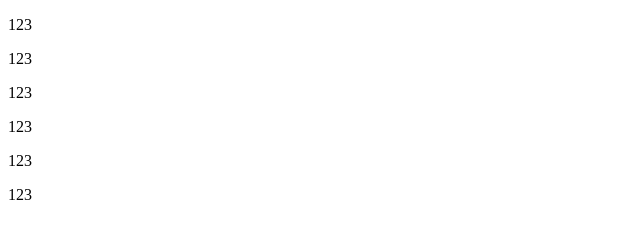
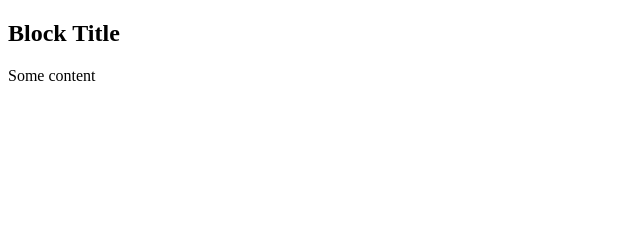
Before and after one commit to doriat/test_repository, a plain HTML site: page index.html in a window 1280 px wide. Shown: the whole page, without its empty margins (0-640 px from the left). Drawn offline with Linux system fonts and the light colour scheme.

Commit message:
Block Added

```diff
--- a/index.html
+++ b/index.html
@@ -6,11 +6,12 @@
 	</head>
 
 	<body>
-		<p>123</p>
-		<p>123</p>
-		<p>123</p>
-		<p>123</p>
-		<p>123</p>
-		<p>123</p>
+		<div class="block">
+			<h2 class="block__title">Block Title</h2>
+
+			<div class="block__content">
+				<p>Some content</p>
+			</div>
+		</div>
 	</body>
 </html>
```
